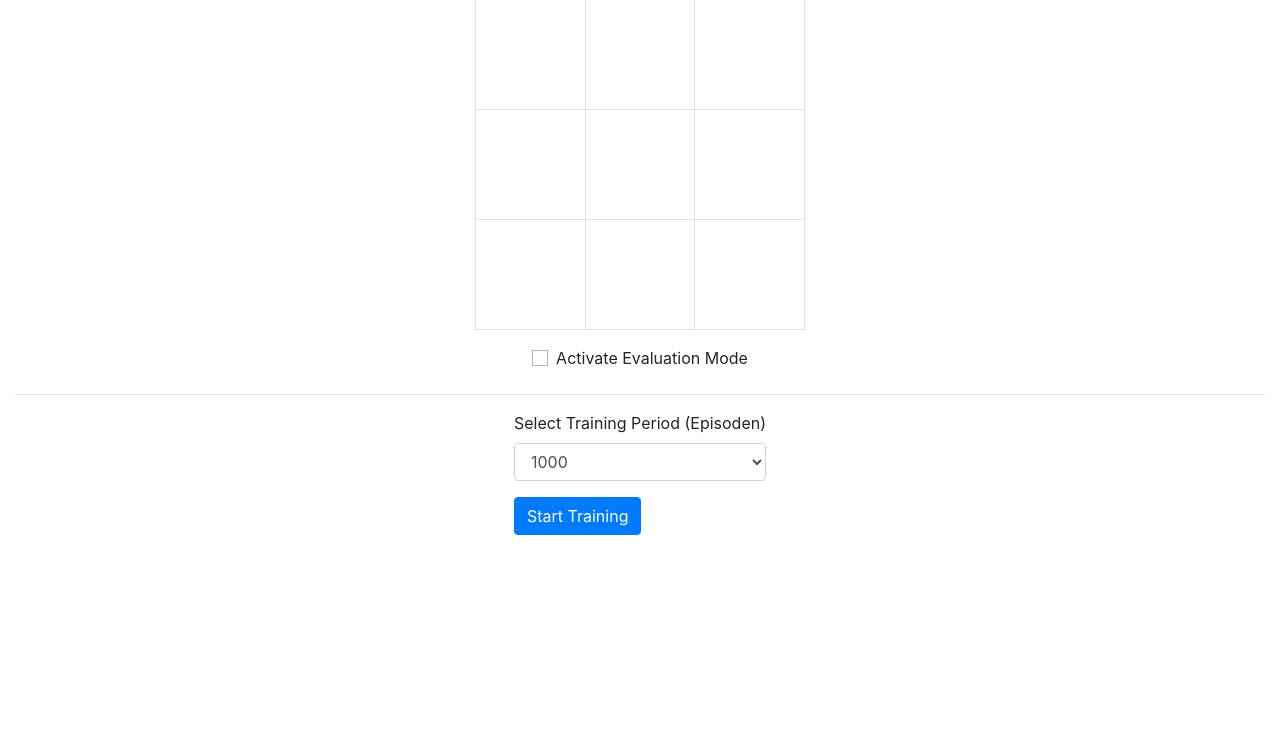
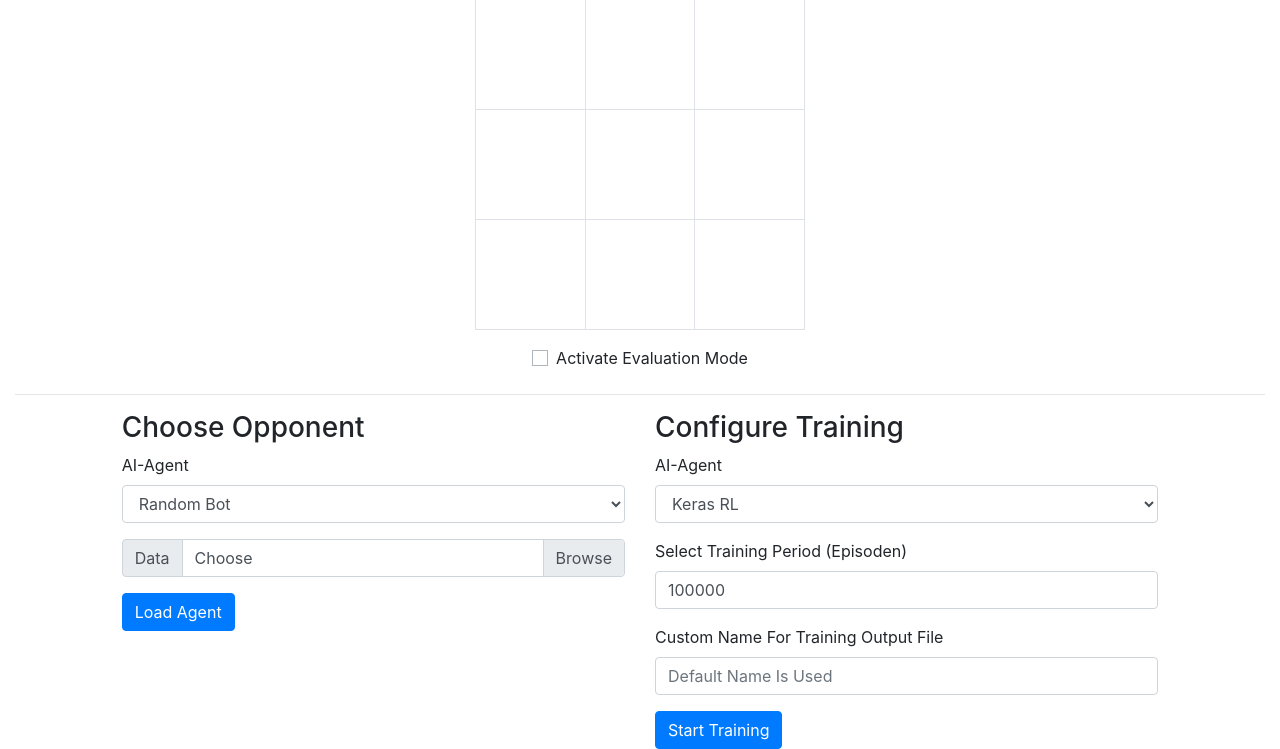
Before and after one commit to ThomasDre/TicTacToe-0.1-RL, a Flask app: page / in a window 1280 px wide. Shown: the part 120-869 px from the top of the page. Before the commit the page ends 655 px from the top, so only its background shows below. Run offline with Flask 2, Linux system fonts and the light colour scheme; parts of the project's set-up code (start-up, migrations or seed data) failed here and were passed over; some libraries are stand-ins or nearby versions.

Commit message:
Add API Interface For Train & Load Agents
Endpoint for load specific agent (as opponent) and train agent added to server and frontend respectively

Html also formated

```diff
--- a/src/Server.py
+++ b/src/Server.py
@@ -17,6 +17,9 @@ from env.tictactoe.envs.tictactoe_env import TicTacToeEnv
 from src.agents.base.RandomAgent import RandomAgent
 from env.tictactoe import strategy
 from src.utils import util
+import src.agents as agents
+import src.exceptions as exceptions
+
 
 app = Flask(__name__)
 
@@ -25,6 +28,29 @@ agent = RandomAgent()
 
 first_move = True
 response_text_template = '{{\"x\": {}, \"y\": {}, \"end\": \"{}\", \"won\": \"{}\"}}'
+
+# FLAG
+_DEBUG = False
+
+
+ai_agents = ["Random Bot", "Keras RL", "Huskarl"]
+
+trainable_agents = ["Keras RL", "Huskarl"]
+
+agents = {
+    "Random Bot": agents.SillyAgent(),
+    "Keras RL": agents.KerasAgent(),
+    "Huskarl": agents.HuskarlAgent()
+}
+
+
+def agent_name_to_agent(agent_name, for_training):
+    if for_training and agent_name not in trainable_agents:
+        raise exceptions.AgentNotFoundException()
+    if not for_training and agent_name not in ai_agents:
+        raise exceptions.AgentNotFoundException
+
+    return agents[agent_name]
 
 
 @app.route('/')
@@ -52,7 +78,8 @@ def get_user_move():
 
     if done:
         response_text = response_text_template.format(-1, -1, True, True if reward == 1 else 'Undefined')
-        # debug(is_human=True, obs=obs, reward=reward, done=done, response=response_text)
+        if _DEBUG:
+            debug(is_human=True, obs=obs, reward=reward, done=done, response=response_text)
     else:
         action, obs, reward, done, info = agent.action(obs)
         agent_move_x, agent_move_y = util.map_scalar_to_cell(action)
@@ -61,7 +88,9 @@ def get_user_move():
             response_text = response_text_template.format(agent_move_x, agent_move_y, True, False if reward == 1 else 'Undefined')
         else:
             response_text = response_text_template.format(agent_move_x, agent_move_y, False, 'Undefined')
-        # debug(is_human=False, obs=obs, reward=reward, done=done,response=response_text)
+
+        if _DEBUG:
+            debug(is_human=False, obs=obs, reward=reward, done=done,response=response_text)
 
     if done:
         game_environment.reset()
@@ -79,7 +108,8 @@ def force_agent_move():
         action, obs, reward, done, info = agent.action(obs)
         agent_move_x, agent_move_y = util.map_scalar_to_cell(action)
 
-        # debug(False, obs=obs, reward=reward, done=done)
+        if _DEBUG:
+            debug(False, obs=obs, reward=reward, done=done)
 
         response_text = response_text_template.format(agent_move_x, agent_move_y, False, 'Undefined')
         return make_response(response_text, 200)
@@ -90,8 +120,45 @@ def force_agent_move():
 @app.route('/train', methods=['POST'])
 def train_agent():
     num_of_episodes = request.form['episodes']
-    print(num_of_episodes)
-    return make_response(200)
+    agent_name = request.form['agent']
+    custom_file_name = request.form['fileName']
+    global agent
+
+    try:
+        agent = agent_name_to_agent(agent_name, for_training=True)
+    except exceptions.AgentNotFoundException:
+        return make_response("No such agent with name of '" + agent_name + "' available", 400)
+
+    agent.set_episodes(int(num_of_episodes))
+
+    if custom_file_name != '':
+        agent.set_filename(custom_file_name)
+
+    agent.run()
+
+    return make_response("ok", 200)
+
+
+@app.route('/load', methods=['POST'])
+def load_agent():
+    agent_name = request.form['agent']
+    custom_data_file_name = request.form['fileName']
+
+    global agent
+
+    try:
+        agent = agent_name_to_agent(agent_name, for_training=False)
+    except exceptions.AgentNotFoundException:
+
+        return make_response("No such agent with name of '" + agent_name + ' available', 400)
+
+    if custom_data_file_name != '':
+        try:
+            agent.load_agent(custom_data_file_name)
+        except exceptions.AgentDataNotAvailable:
+            make_response("Load agent failed! The given file does not contain valid training data", 400)
+
+    return make_response("ok", 200)
 
 
 if __name__ == '__main__':
--- a/src/templates/index.html
+++ b/src/templates/index.html
@@ -5,7 +5,7 @@
     <meta name="viewport" content="width=device-width, initial-scale=1.0"/>
     <title>Test-Area for a RL Agent learning Tic-Tac-Toe</title>
 
-    <link rel= "stylesheet" type= "text/css" href= "{{ url_for('static',filename='styles/mainpage.css') }}">
+    <link rel="stylesheet" type="text/css" href="{{ url_for('static',filename='styles/mainpage.css') }}">
     <!-- FontAwesome 5 -->
     <script
             src="https://kit.fontawesome.com/f4ca239cb3.js"
@@ -180,20 +180,85 @@
         </div>
         <hr>
         <div class="row justify-content-center" id="trainingSection">
+            <div class="col-5">
+                <h3>Choose Opponent</h3>
                 <form>
                     <div class="form-group">
-                <label for="trainingSelectionChoice">
+                        <label for="ai_agentPlayChoice">
+                            AI-Agent
+                        </label>
+                        <select class="form-control" id="aiAgentPlayChoice">
+                            <option>Random Bot</option>
+                            <option>Keras RL</option>
+                            <option>Huskarl</option>
+                        </select>
+                    </div>
+                    <div class="form-group">
+                        <div class="input-group">
+                            <div class="input-group-prepend">
+                                <span class="input-group-text">
+                                  Data
+                                </span>
+                            </div>
+                            <div class="custom-file">
+                                <label class="custom-file-label" for="aiDataSelector">
+                                    Choose
+                                </label>
+                                <input type="file" class="custom-file-input" id="aiDataSelector">
+                            </div>
+                        </div>
+                    </div>
+                    <button type="button" class="btn btn-primary" onclick="loadAgent()">
+                        Load Agent
+                    </button>
+                </form>
+            </div>
+            <!--
+       LEFT SIDE (2 Dropboxes (Agent), Custom Data; 1 Button "LOAD")
+       select an agent to play against (Framework_A: Type{1-9})
+       if selected you play against best available version of that agent (i.e. as to be trained before that)
+       if not trained, then dummy actions nonetheless
+
+       also possible to specify Framework A + specific trainingData File
+       then this agent is loaded with according file (e.g. use older version of agent)
+       if not available (i.e. given file can not be loaded) then notify in client
+
+       RIGHT SIDE (Dropbox, Agent), (Input Box, Training Period) (Textfile, Filename), Button (Train Agent)
+       select an agent for training (FRAMEWORK_A: Type{1-9})
+       then specify (optionally) name of training fata file
+       if not specified then named DATE_SEC_ETC.file
+
+       -->
+            <div class="col-5">
+                <h3>Configure Training</h3>
+                <form>
+                    <div class="form-group">
+                        <label for="ai_agentTrainChoice">
+                            AI-Agent
+                        </label>
+                        <select class="form-control" id="aiAgentTrainChoice">
+                            <option>Keras RL</option>
+                            <option>Huskarl</option>
+                        </select>
+                    </div>
+                    <div class="form-group">
+                        <label for="trainingPeriodsInput">
                             Select Training Period (Episoden)
                         </label>
-                <select class="form-control" id="trainingSelectionChoice">
-                  <option>1000</option>
-                  <option>10000</option>
-                  <option>100000</option>
-                  <option>1000000</option>
-                </select>
+                        <input type="number" class="form-control" id="trainingPeriodsInput" value="100000" step="10000">
                     </div>
-              <button type="submit" class="btn btn-primary" onclick="trainAgent()">Start Training</button>
+                    <div class="form-group">
+                        <label for="trainingFileNameInput">
+                            Custom Name For Training Output File
+                        </label>
+                        <input type="text" class="form-control" id="trainingFileNameInput" placeholder="Default Name Is Used">
+                    </div>
+                    <button type="button" class="btn btn-primary" onclick="trainAgent()">
+                        Start Training
+                    </button>
                 </form>
+            </div>
+
         </div>
     </div>
 </main>
@@ -315,26 +380,50 @@
       }
 
       function trainAgent() {
-        let select = document.getElementById('trainingSelectionChoice');
-        let episodeChoice = select.options[select.selectedIndex].value;
+        let agent = document.getElementById("aiAgentTrainChoice").value;
+        let episodes = document.getElementById("trainingPeriodsInput").value;
+        let customFileName = document.getElementById("trainingFileNameInput").value;
 
-        console.log('AHA:')
-        console.log(episodeChoice);
+        let data = {
+         agent: agent,
+         episodes: episodes,
+         fileName: customFileName
+        };
 
-        data = {
-         episodes: episodeChoice
-        }
-
-        $.post('train', data, function() {
+        $.post('train', data, function(data) {
           console.log('Something happened');
+          console.log(data);
         }).done(function() {
-          console.log('Training is done');
+            console.log('Train Agent complete');
         }).fail(function(err) {
             console.log('Something went wrong: ' + err);
         });
       }
 
 
+      function loadAgent() {
+          let agent = document.getElementById("aiAgentPlayChoice").value;
+          let customDataFile = document.getElementById("aiDataSelector").value;
+          let data = {
+            agent: agent,
+            fileName: customDataFile
+          }
+
+          $.post('load', data, function(data) {
+            console.log('Something happened');
+            console.log(data);
+          }).done(function() {
+            console.log("Load Agent Completed");
+          }).fail(function(err) {
+            console.log('Something went wrong: ' + err);
+          });
+      }
+
+
+
+
+
+
 </script>
 </body>
 </html>
```
Lines whose indentation alone changed are shown as unchanged.
